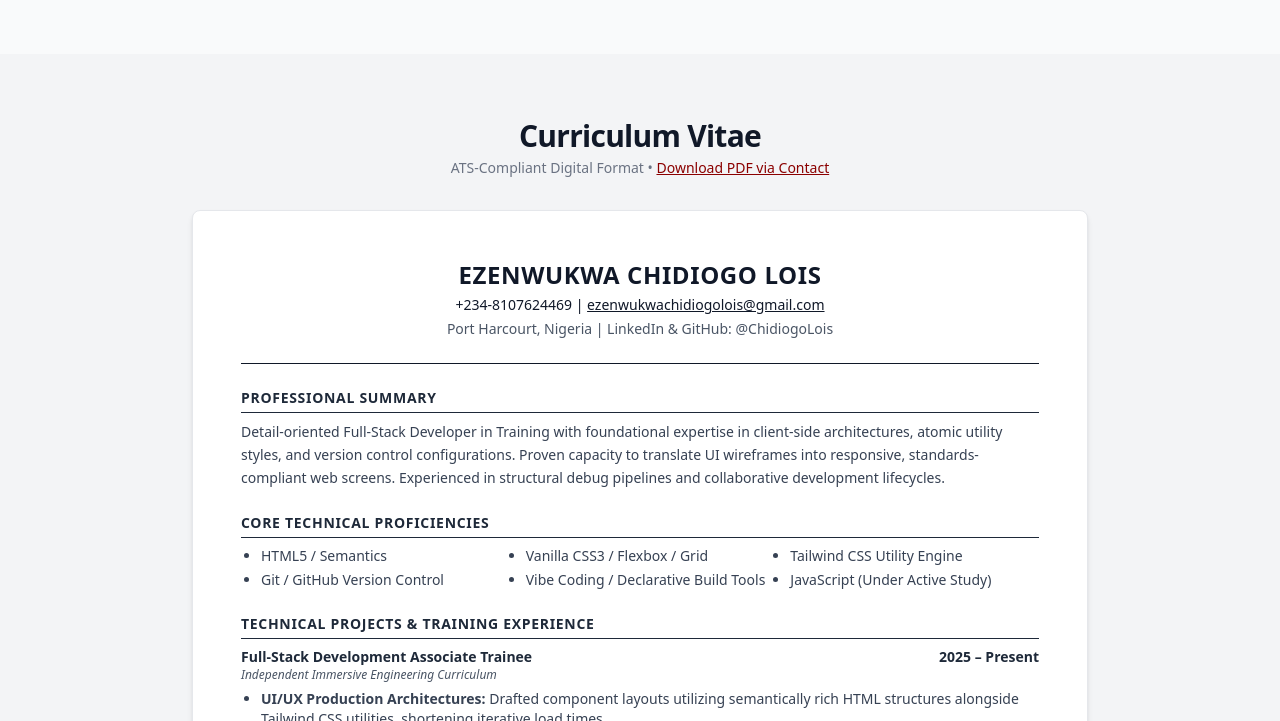
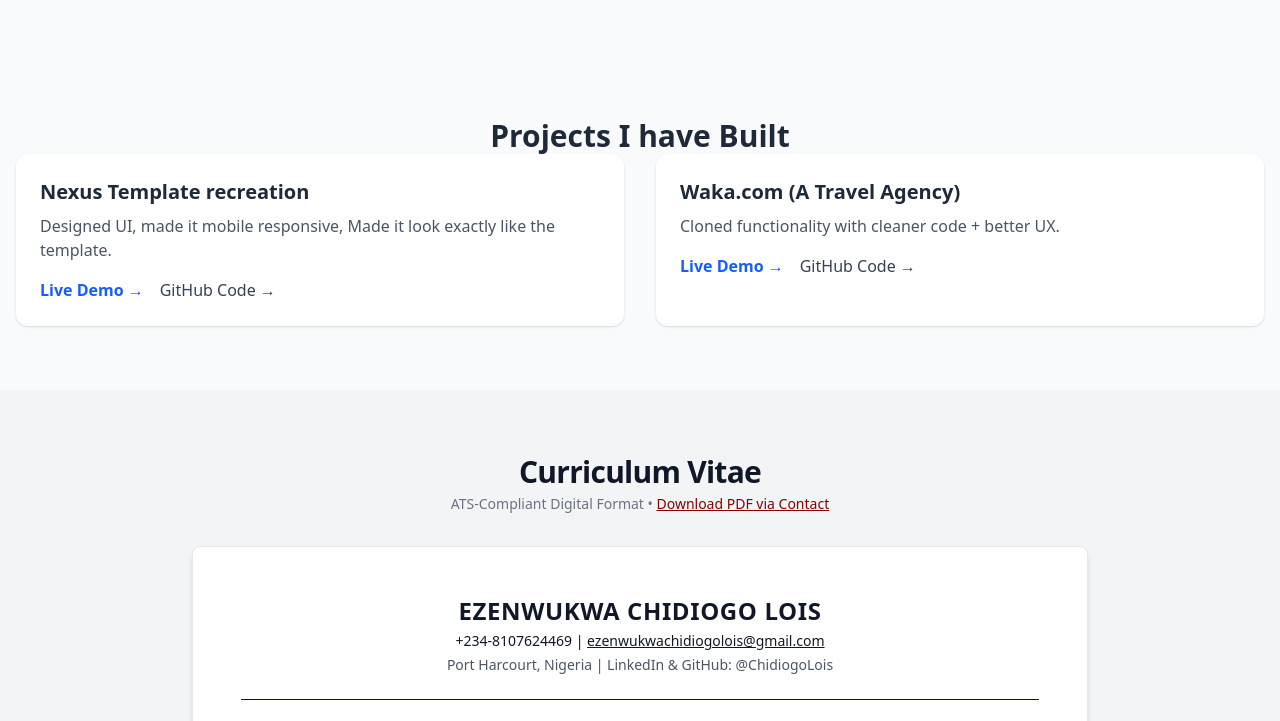
Before and after one commit to chidiogolois/my-portfolio, a website: page index.html in a window 1280 px wide. Shown: the part 1470-2191 px from the top of the page. Drawn offline with Linux system fonts and the light colour scheme.

Commit message:
second commit

```diff
--- a/index.html
+++ b/index.html
@@ -6,6 +6,8 @@
     <title>D'lois Tech | Portfolio</title>
 
     <link rel="stylesheet" href="./css/output.css">
+
+    <link rel="stylesheet" href="https://cdnjs.cloudflare.com/ajax/libs/font-awesome/6.5.0/css/all.min.css">
     <style>
         /* Custom styles to handle sticky offset smooth scroll */
         html {
@@ -131,6 +133,33 @@
             </div>
         </div>
     </section>
+    <section class="py-16 bg-gray-50" id="projects">
+  <h2 class="text-3xl font-bold text-center mb-10">Projects I have Built</h2>
+
+  <div class="grid md:grid-cols-2 gap-8 max-w-5xl mx-auto px-4">
+
+    <!-- Project Card 1 -->
+    <div class="bg-white p-6 rounded-xl shadow hover:shadow-lg transition">
+      <h3 class="text-xl font-bold mb-2"> Nexus Template recreation</h3>
+      <p class="text-gray-600 mb-4">Designed UI, made it mobile responsive, Made it look exactly like the template.</p>
+      <div class="flex space-x-4">
+        <a href="https://chidiogolois.github.io/tailwind-test-project/" target="_blank" class="text-blue-600 font-semibold">Live Demo →</a>
+        <a href="https://github.com/chidiogolois/tailwind-test-project.git" target="_blank" class="text-gray-700">GitHub Code →</a>
+      </div>
+    </div>
+
+    <!-- Project Card 2 -->
+    <div class="bg-white p-6 rounded-xl shadow hover:shadow-lg transition">
+      <h3 class="text-xl font-bold mb-2">Waka.com (A Travel Agency)</h3>
+      <p class="text-gray-600 mb-4">Cloned functionality with cleaner code + better UX.</p>
+      <div class="flex space-x-4">
+        <a href="https://chidiogolois.github.io/waka.com-project/" target="_blank" class="text-blue-600 font-semibold">Live Demo →</a>
+        <a href="https://github.com/chidiogolois/waka.com-project.git" target="_blank" class="text-gray-700">GitHub Code →</a>
+      </div>
+    </div>
+
+  </div>
+</section>
 
     <section id="resume" class="py-16 bg-gray-100 px-4 sm:px-6 lg:px-8 w-full">
         <div class="max-w-4xl mx-auto">
@@ -300,6 +329,8 @@
 
                     <div class="pt-6">
                         <h4 class="text-sm font-bold text-gray-400 uppercase tracking-wider mb-3">Connect on Socials</h4>
+
+
                         <div class="flex space-x-4 text-2xl">
                             <a href="https://linkedin.com" target="_blank" class="text-[#0077B5] hover:opacity-80 transition-opacity" title="LinkedIn"><i class="fa-brands fa-linkedin"></i></a>
                             <a href="https://github.com" target="_blank" class="text-[#24292e] hover:opacity-80 transition-opacity" title="GitHub"><i class="fa-brands fa-github"></i></a>
@@ -307,6 +338,7 @@
                             <a href="https://facebook.com" target="_blank" class="text-[#1877F2] hover:opacity-80 transition-opacity" title="Facebook"><i class="fa-brands fa-facebook"></i></a>
                             <a href="https://wa.me/2348107624469" target="_blank" class="text-[#25D366] hover:opacity-80 transition-opacity" title="WhatsApp"><i class="fa-brands fa-whatsapp"></i></a>
                         </div>
+
                     </div>
                 </div>
 
```
